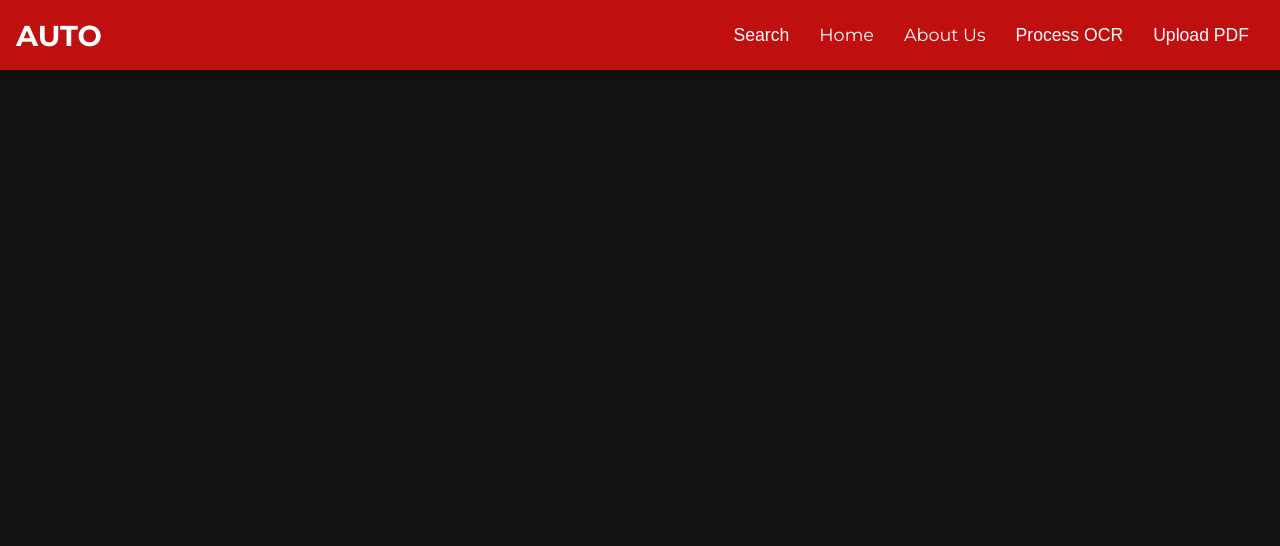
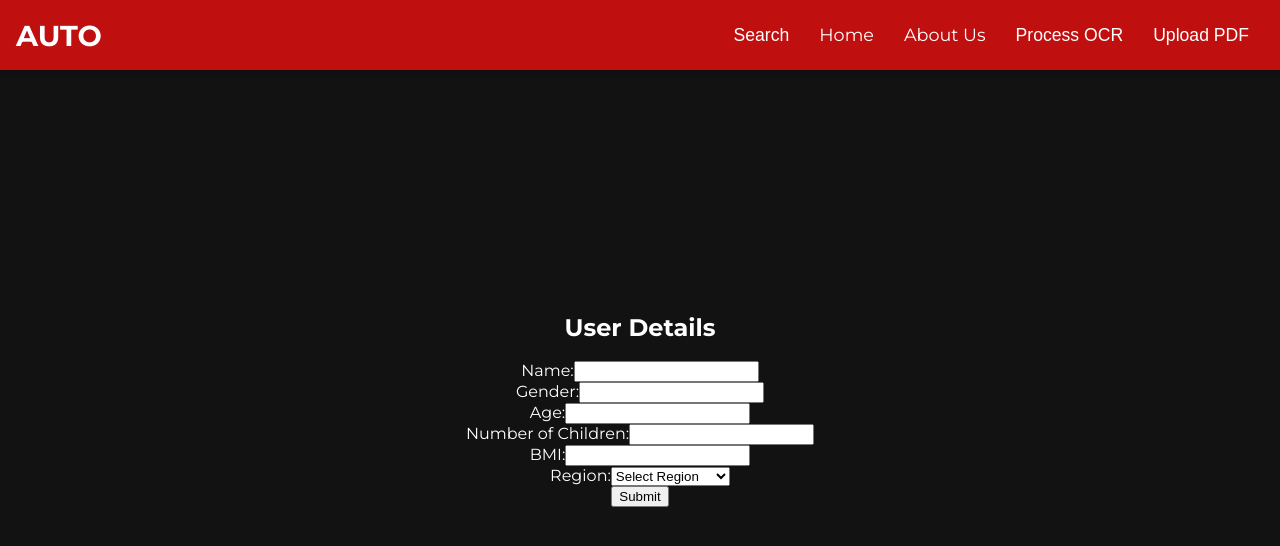
Before and after one commit to Abhyuday-Goyal/InsuranceHack, a React (Create React App) app in the folder my-react-app/: page / in a window 1280 px wide. Shown: the top 546 px of the page. Built offline with nearby package versions, Linux system fonts and the light colour scheme.

Commit message:
front changes

```diff
--- a/my-react-app/src/App.js
+++ b/my-react-app/src/App.js
@@ -10,6 +10,7 @@ import PdfUploadPage from './PdfUploadPage';
 import AboutUsPage from './AboutUsPage';
 import TaskBar from './TaskBar';
 import Compare from './Compare';
+import Form from './Form'
 
 const App = () => {
   const [openDialog, setOpenDialog] = useState(false);
@@ -34,7 +35,7 @@ const App = () => {
         <TaskBar />
         <Routes>
 
-
+          <Route path ="/" element = {<Form></Form>}/>
           <Route path ="/compare" element = {<Compare></Compare>}/>
           <Route path="/search-notes" element={<SearchNotesPage />} />
           <Route path="/pdf-upload" element={<PdfUploadPage />} />
--- /dev/null
+++ b/my-react-app/src/Form.js
@@ -0,0 +1,106 @@
+import React, { useState } from 'react';
+
+const Form = () => {
+  const [formData, setFormData] = useState({
+    name: '',
+    gender: '',
+    age: '',
+    numberOfChildren: '',
+    bmi: '',
+    region: '',
+  });
+
+  const handleChange = (e) => {
+    setFormData({
+      ...formData,
+      [e.target.name]: e.target.value,
+    });
+  };
+
+  const handleSubmit = (e) => {
+    e.preventDefault();
+    console.log(formData);
+  };
+
+  return (
+    <div className="form-container">
+      <h2>User Details</h2>
+      <form onSubmit={handleSubmit}>
+        <div className="form-group">
+          <label htmlFor="name">Name:</label>
+          <input
+            type="text"
+            id="name"
+            name="name"
+            value={formData.name}
+            onChange={handleChange}
+            required
+          />
+        </div>
+        <div className="form-group">
+          <label htmlFor="gender">Gender:</label>
+          <input
+            type="text"
+            id="gender"
+            name="gender"
+            value={formData.gender}
+            onChange={handleChange}
+            required
+          />
+        </div>
+        <div className="form-group">
+          <label htmlFor="age">Age:</label>
+          <input
+            type="number"
+            id="age"
+            name="age"
+            value={formData.age}
+            onChange={handleChange}
+            required
+          />
+        </div>
+        <div className="form-group">
+          <label htmlFor="numberOfChildren">Number of Children:</label>
+          <input
+            type="number"
+            id="numberOfChildren"
+            name="numberOfChildren"
+            value={formData.numberOfChildren}
+            onChange={handleChange}
+            required
+          />
+        </div>
+        <div className="form-group">
+          <label htmlFor="bmi">BMI:</label>
+          <input
+            type="text"
+            id="bmi"
+            name="bmi"
+            value={formData.bmi}
+            onChange={handleChange}
+            required
+          />
+        </div>
+        <div className="form-group">
+          <label htmlFor="region">Region:</label>
+          <select
+            id="region"
+            name="region"
+            value={formData.region}
+            onChange={handleChange}
+            required
+          >
+            <option value="">Select Region</option>
+            <option value="NW">Northwest (NW)</option>
+            <option value="NE">Northeast (NE)</option>
+            <option value="SW">Southwest (SW)</option>
+            <option value="SE">Southeast (SE)</option>
+          </select>
+        </div>
+        <button type="submit">Submit</button>
+      </form>
+    </div>
+  );
+};
+
+export default Form;
```
Also changed, not shown: 2 other files (tests, documents, lock files or other folders).
